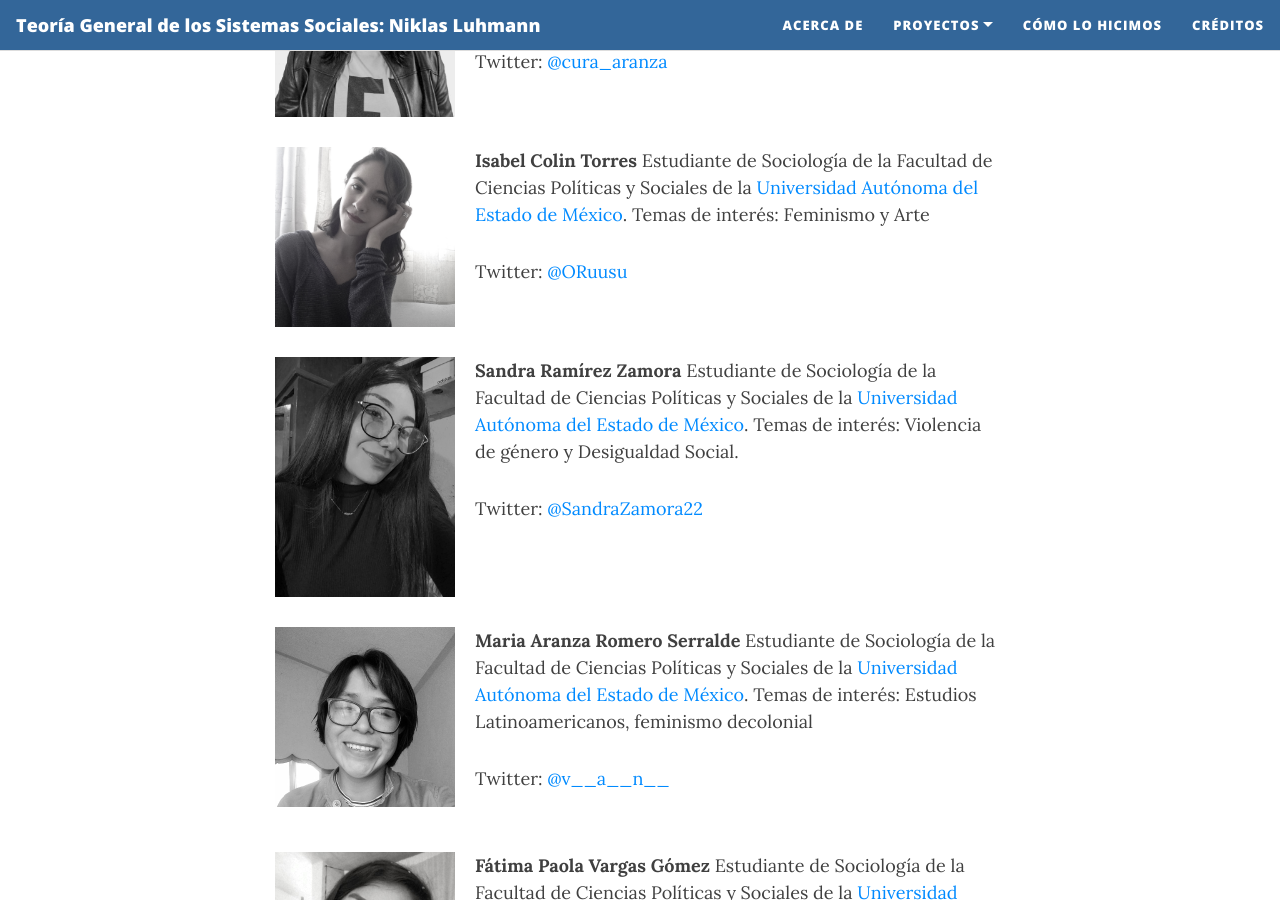
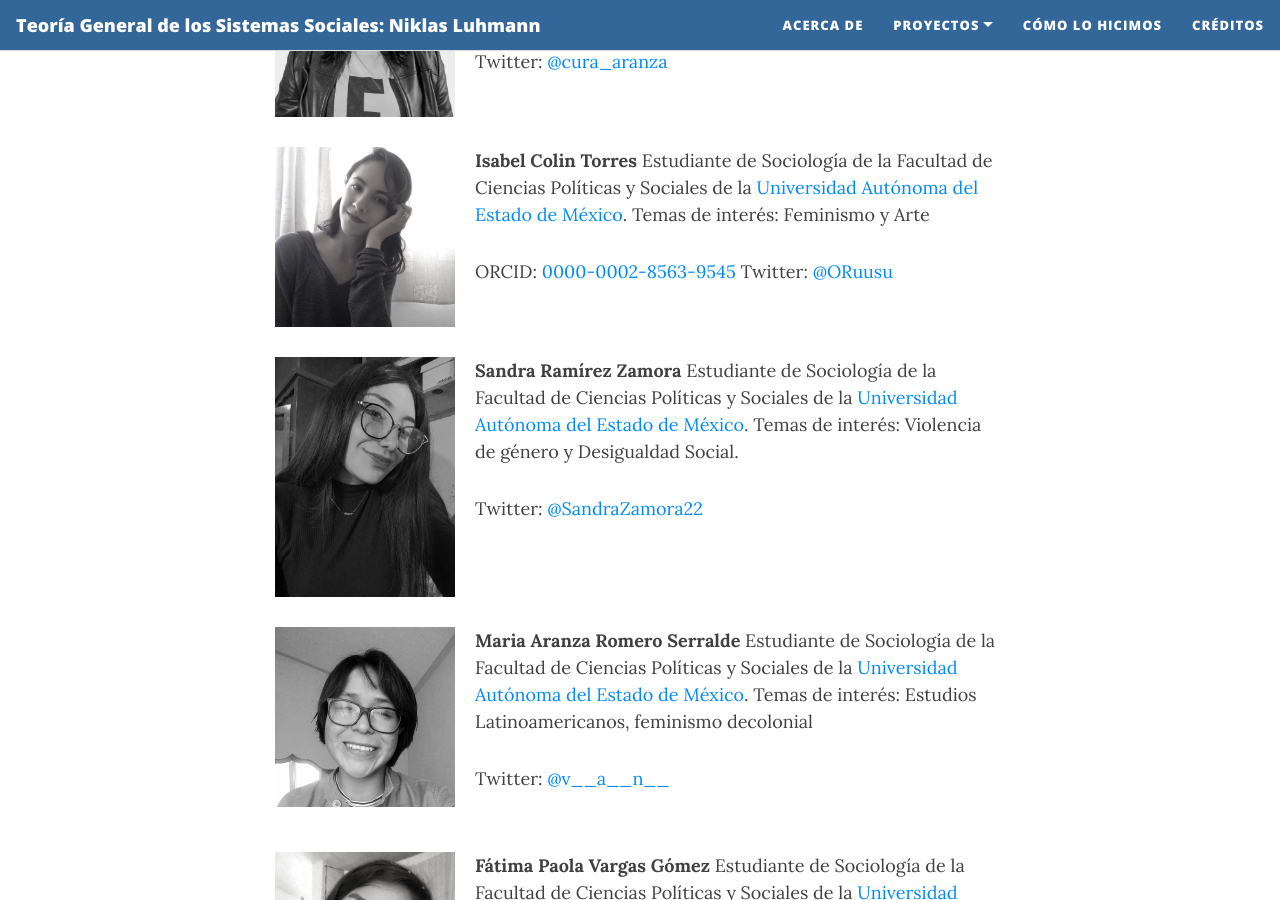
Before and after one commit to rosariorogel/luhmann, a Jekyll site: the page built from _pages/credits.md, in a window 1280 px wide and 900 px high, scrolled down 699 px. Built offline with Jekyll 4.4.1, drawn with Linux system fonts in a browser that asks for light colours; nearby versions of some CDN libraries.

Commit message:
Update credits.md

```diff
--- a/_pages/credits.md
+++ b/_pages/credits.md
@@ -24,6 +24,7 @@ Twitter: [@cura_aranza](https://twitter.com/cura_aranza)
 <img src="{{ site.baseurl }}/assets/img/FotoIsabelColin.jpg" style="float:left;width:200px;padding-right:20px;">
 **Isabel Colin Torres** Estudiante de Sociología de la Facultad de Ciencias Políticas y Sociales de la [Universidad Autónoma del Estado de México](https://www.uaemex.mx/). Temas de interés: Feminismo y Arte
 
+ORCID: [0000-0002-8563-9545](https://orcid.org/0000-0002-8563-9545)
 Twitter: [@ORuusu](https://twitter.com/ORuusu)
 
 <div style="clear: both;"></div>
```
